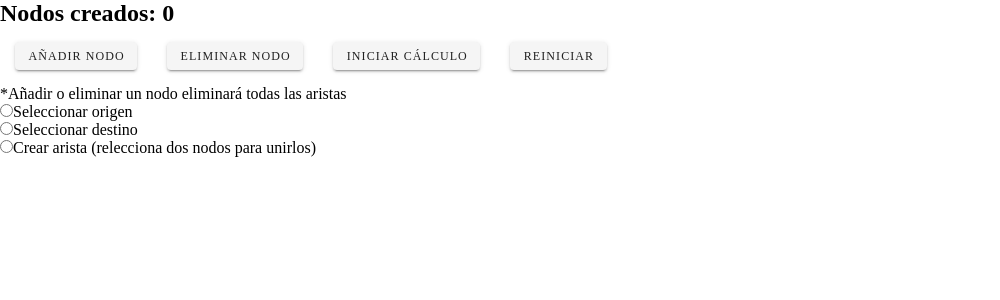
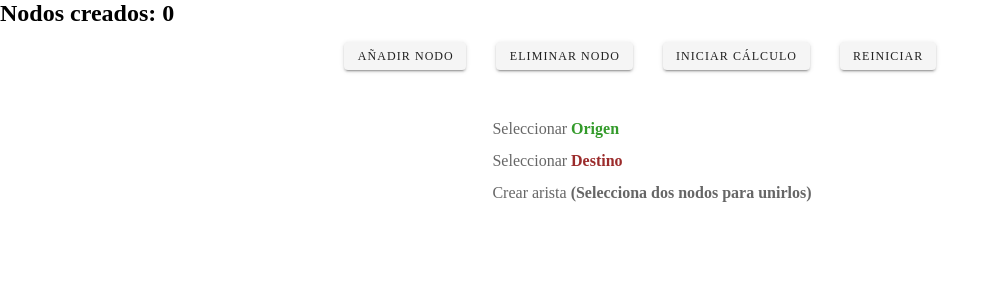
Before and after one commit to chuyalexgt/Dijkstra_Vue2, a Vue app: page / in a window 1280 px wide. Shown: the top 300 px of the page, without its empty margins (0-1000 px from the left). Built offline with nearby package versions, Linux system fonts and the light colour scheme.

Commit message:
intentando arreglar vuetify

```diff
--- a/src/components/Grafo.vue
+++ b/src/components/Grafo.vue
@@ -28,8 +28,8 @@
         }"
       />
     </div>
-    <div class="this.grafo-adm">
-      <div id="+-">
+    <div class="grafo-adm">
+      <div id="+-" class="center-items">
         <v-btn class="boton" :disabled="process" elevation="2" small @click="insertarNodo"
           >Añadir Nodo</v-btn
         >
@@ -48,16 +48,33 @@
           </template>
         </v-snackbar>
       </div>
-      <label for="+-">*Añadir o eliminar un nodo eliminará todas las aristas</label>
-      <br />
-      <input type="radio" id="select_origin" value="S-O" v-model="selectedOption" />
-      <label for="select_origin">Seleccionar origen</label>
-      <br />
-      <input type="radio" id="createDestiny" value="S-D" v-model="selectedOption" />
-      <label for="createDestiny">Seleccionar destino</label>
-      <br />
-      <input type="radio" id="createEdge" value="C-E" v-model="selectedOption" />
-      <label for="createEdge">Crear arista (relecciona dos nodos para unirlos)</label>
+
+      <template>
+        <v-container fluid class="center-items">
+          <v-radio-group v-model="selectedOption">
+            <v-radio value="S-O">
+              <template v-slot:label>
+                <div>Seleccionar <strong class="origin--text">Origen</strong></div>
+              </template>
+            </v-radio>
+            <v-radio value="S-D">
+              <template v-slot:label>
+                <div>Seleccionar <strong class="destiny--text">Destino</strong></div>
+              </template>
+            </v-radio>
+            <v-radio value="C-E">
+              <template v-slot:label>
+                <div>
+                  Crear arista
+                  <strong class="success--text"
+                    >(Selecciona dos nodos para unirlos)</strong
+                  >
+                </div>
+              </template>
+            </v-radio>
+          </v-radio-group>
+        </v-container>
+      </template>
     </div>
   </div>
 </template>
@@ -66,7 +83,7 @@
 import { mapMutations, mapState } from "vuex";
 import _ from "lodash";
 export default {
-  name: "this.grafo",
+  name: "grafo",
   created() {},
   data() {
     return {
@@ -177,4 +194,17 @@ export default {
 .boton {
   margin: 15px;
 }
+.origin--text {
+  color: rgb(52, 155, 43);
+}
+.destiny--text {
+  color: rgb(155, 43, 43);
+}
+.grafo-adm {
+  height: 100%;
+}
+.center-items {
+  display: flex;
+  justify-content: center;
+}
 </style>
--- a/src/main.js
+++ b/src/main.js
@@ -1,7 +1,7 @@
 import Vue from 'vue'
 import App from './App.vue'
 import store from './store/index'
-import vuetify from './plugins/vuetify'
+import vuetify from '@/plugins/vuetify'
 import Nodo from "./components/Nodo";
 import Edge from "./components/Edge";
 
--- a/src/plugins/vuetify.js
+++ b/src/plugins/vuetify.js
@@ -1,7 +1,9 @@
-import Vue from 'vue';
-import Vuetify from 'vuetify/lib/framework';
+import Vue from 'vue'
+import Vuetify from 'vuetify'
+import 'vuetify/dist/vuetify.min.css'
 
-Vue.use(Vuetify);
+Vue.use(Vuetify)
 
-export default new Vuetify({
-});
+const opts = {}
+
+export default new Vuetify(opts)
```
Also changed, not shown: package.json (+4 -5 lines), 1 other file (tests, documents, lock files or other folders).
